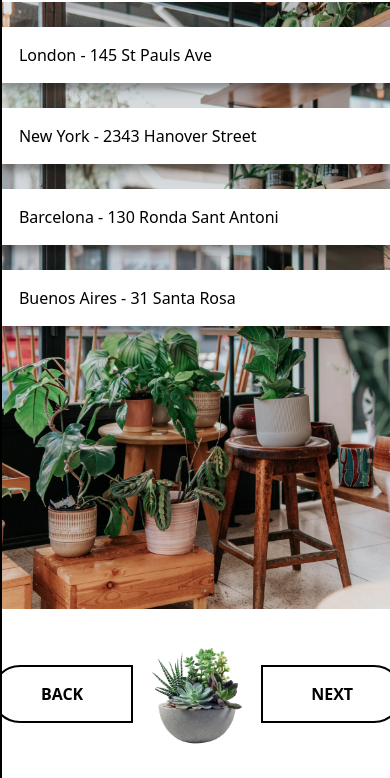
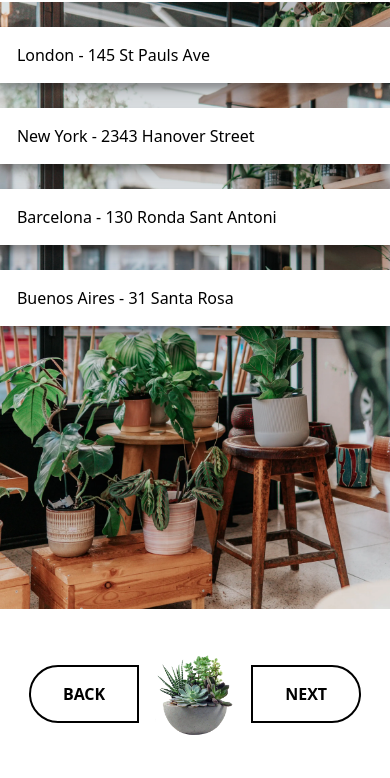
Before and after one commit to mugiwarafx/wai-fake-web-pages, a plain HTML site: page online-store/index.html in a window 390 px wide. Shown: the part 66-844 px from the top of the page. Drawn offline with Linux system fonts and the light colour scheme.

Commit message:
first bp responsive

```diff
--- a/online-store/style.css
+++ b/online-store/style.css
@@ -100,3 +100,18 @@ footer img#plant-list {
     width: 6rem;
     margin: 0 1rem;
 }
+
+@media (max-width: 1005px) {
+    body {
+        border: none;
+    }
+
+    footer button {
+        padding: 1rem 2rem;
+    }
+
+    footer img#plant-list {
+        width: 5rem;
+        margin: 0 1rem;
+    }
+}
```
